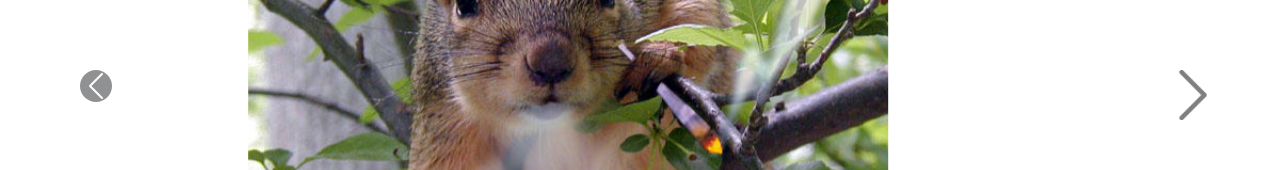
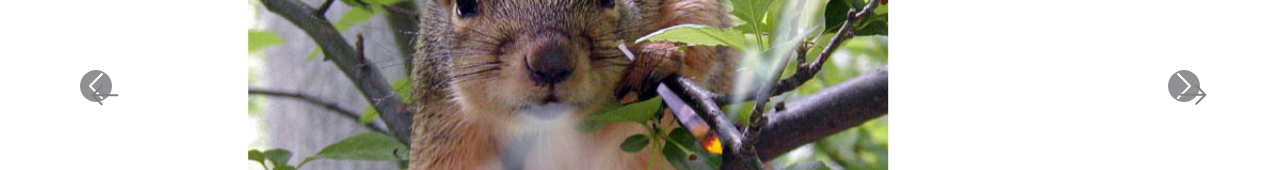
Before and after one commit to oliversestak/final-projekt, a website: page index1.html in a window 1280 px wide. Shown: the part 199-369 px from the top of the page. Drawn offline with nearby package versions, Linux system fonts and the light colour scheme.

Commit message:
carousel-done

```diff
--- a/index1.html
+++ b/index1.html
@@ -76,10 +76,10 @@
 
   <!-- Left and right controls/icons -->
   <button class="carousel-control-prev  h-25 m-auto" type="button" data-bs-target="#demo" data-bs-slide="prev">
-    <span class="carousel-control-prev-icon bg-dark rounded-circle"> <img src="obrazky/images - kopie.png" style="height: 50px;" alt=""> </span>
+    <span class="carousel-control-prev-icon bg-dark rounded-circle"> <img src="obrazky/3465428-200.png" style="height: 50px;" alt=""> </span>
   </button>
   <button class="carousel-control-next  h-25 m-auto " type="button" data-bs-target="#demo" data-bs-slide="next">
-    <span class="carousel-control-next-icon bg-dark rounded-circle"> <img src="obrazky/images.png" style="height: 50px;" alt=""> </span>
+    <span class="carousel-control-next-icon bg-dark rounded-circle"> <img src="obrazky/3465428-200 - kopie.png" style="height: 50px;" alt=""> </span>
   </button>
 
 </div>
```
Also changed, not shown: obrazky/3465428-200 - kopie.png (added), obrazky/3465428-200.png (added), obrazky/images.png (deleted).
